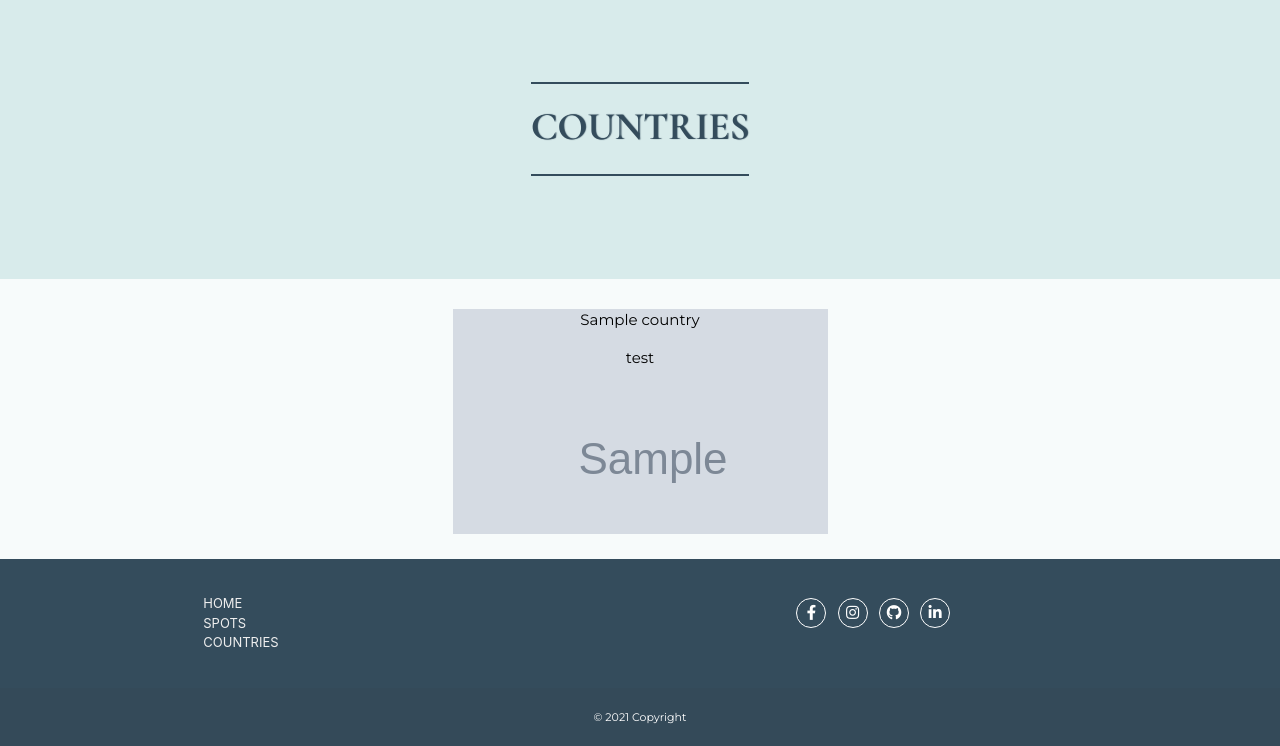
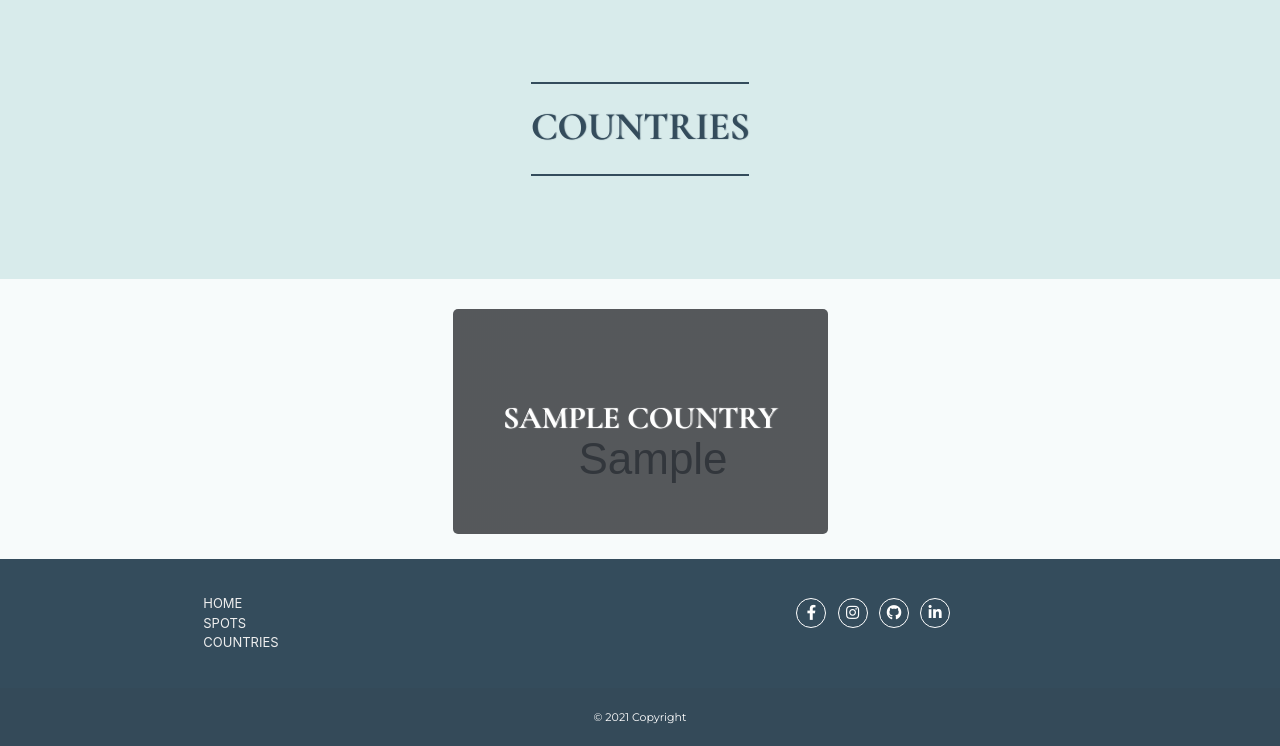
Before and after one commit to kristinabog/eu-kite-spots, a Flask app: template templates/countries.html in a window 1280 px wide. Shown: the part 65-811 px from the top of the page. Run offline with Flask 2, Linux system fonts and the light colour scheme; the template is opened without the code that fills it: most values are stand-ins (such as "Sample title", 1, 10 or a date in 2020); grey boxes marked "Sample" are stand-in pictures; some libraries are stand-ins or nearby versions.

Commit message:
Add styling to countries template

```diff
--- a/static/css/style.css
+++ b/static/css/style.css
@@ -330,6 +330,12 @@ hr.hr-intro {
     margin-left: auto;
     margin-right: auto;
     margin-bottom: 5px;
+    justify-content: center;
+    border-radius: 5px;
+    background: linear-gradient(rgba(0, 0, 0, 0.6), rgba(0, 0, 0, 0.6));
+    background-size: cover;
+    background-repeat: no-repeat;
+    background-position: center;
 }
 
 .country-grid {
@@ -338,6 +344,15 @@ hr.hr-intro {
     margin-left: auto;
     margin-right: auto;
     margin-top: 30px;
+}
+
+.country-title {
+    font-size: 2.1rem;
+    font-weight: 500;
+    color: #fff;
+    text-transform: uppercase;
+    text-shadow: 1px 0px 1px #fff;
+    font-family: 'Cormorant Garamond', sans-serif;
 }
 
 
--- a/templates/countries.html
+++ b/templates/countries.html
@@ -14,10 +14,9 @@
 <div class="container center-align montserrat">
     <div class="row country-grid center-align">
         {% for country in countries %}
-            <div class="col country-col center-align" style="background: url('{{ country.image_url }}')">
-                <div class="black-text">
-                    <span>{{ country.country_name }}</span>
-                    <p>test</p>
+            <div class="col country-col valign-wrapper center-align" style="background: linear-gradient(rgba(0, 0, 0, 0.6), rgba(0, 0, 0, 0.6)), url('{{ country.country_img }}');">
+                <div class="row">
+                    <h2 class="country-title">{{ country.country_name }}</h2>
                 </div>
             </div>
         {% endfor %}
```
